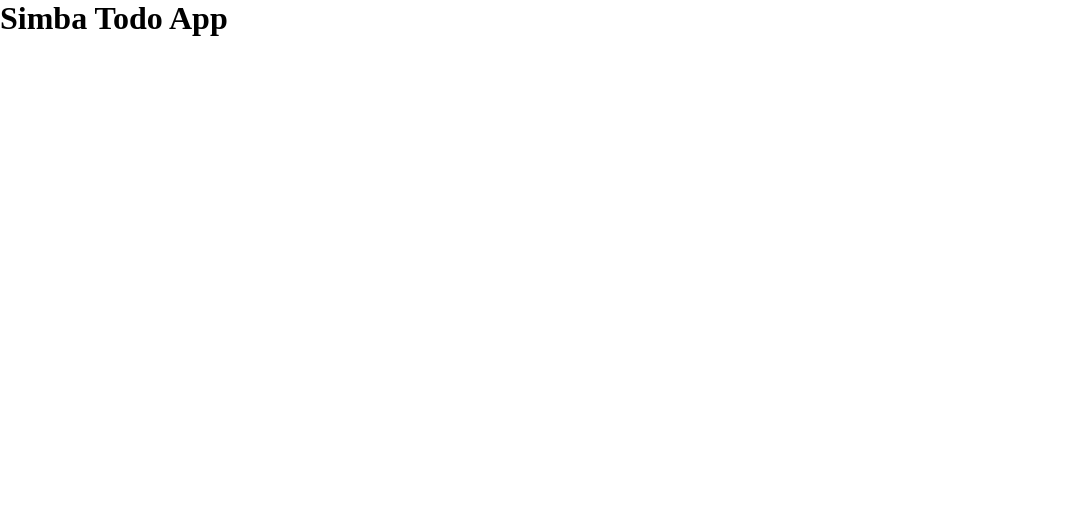
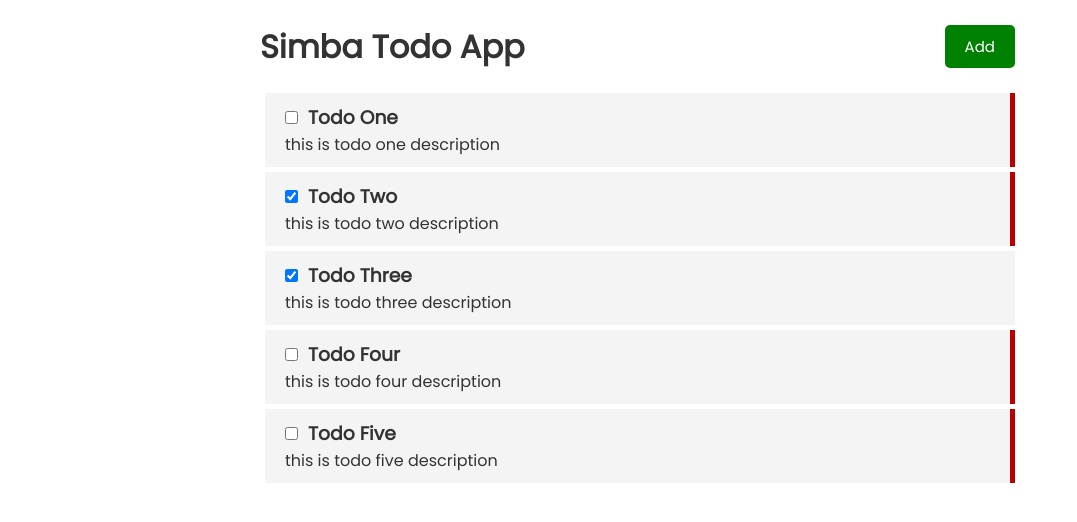
Before and after one commit to mxhdiqaim/simba-todo-app, a React (Create React App) app: page / in a window 1280 px wide. Shown: the top 522 px of the page, without its empty margins (0-1077 px from the left). Built offline with nearby package versions, Linux system fonts and the light colour scheme.

Commit message:
TodoIte added and styled

```diff
--- a/public/index.html
+++ b/public/index.html
@@ -10,34 +10,12 @@
       content="Web site created using create-react-app"
     />
     <link rel="apple-touch-icon" href="%PUBLIC_URL%/logo192.png" />
-    <!--
-      manifest.json provides metadata used when your web app is installed on a
-      user's mobile device or desktop. See https://developers.google.com/web/fundamentals/web-app-manifest/
-    -->
+
     <link rel="manifest" href="%PUBLIC_URL%/manifest.json" />
-    <!--
-      Notice the use of %PUBLIC_URL% in the tags above.
-      It will be replaced with the URL of the `public` folder during the build.
-      Only files inside the `public` folder can be referenced from the HTML.
-
-      Unlike "/favicon.ico" or "favicon.ico", "%PUBLIC_URL%/favicon.ico" will
-      work correctly both with client-side routing and a non-root public URL.
-      Learn how to configure a non-root public URL by running `npm run build`.
-    -->
-    <title>React App</title>
+    <title>Simba Todo App</title>
   </head>
   <body>
     <noscript>You need to enable JavaScript to run this app.</noscript>
     <div id="root"></div>
-    <!--
-      This HTML file is a template.
-      If you open it directly in the browser, you will see an empty page.
-
-      You can add webfonts, meta tags, or analytics to this file.
-      The build step will place the bundled scripts into the <body> tag.
-
-      To begin the development, run `npm start` or `yarn start`.
-      To create a production bundle, use `npm run build` or `yarn build`.
-    -->
   </body>
 </html>
--- a/src/App.css
+++ b/src/App.css
@@ -1,5 +1,116 @@
+@import url('https://fonts.googleapis.com/css2?family=Poppins:wght@300;400&display=swap');
+
 * {
+  box-sizing: border-box;
+  margin: 0;
   padding: 0;
-  margin: 0;
-  box-sizing: border-box;
 }
+
+body {
+  font-family: 'Poppins', sans-serif;
+  color: #333;
+}
+
+.container {
+  max-width: 800px;
+  margin: 0 auto;
+  overflow: auto;
+  min-height: 300px;
+  padding: 20px;
+}
+
+.header {
+  display: flex;
+  justify-content: space-between;
+  align-items: center;
+  margin-bottom: 20px;
+}
+
+.btn {
+  display: inline-block;
+  background: #000;
+  color: #fff;
+  border: none;
+  padding: 10px 20px;
+  margin: 5px;
+  border-radius: 5px;
+  cursor: pointer;
+  text-decoration: none;
+  font-size: 15px;
+  font-family: inherit;
+}
+
+.btn:focus {
+  outline: none;
+}
+
+.btn:active {
+  transform: scale(0.98);
+}
+
+.btn-block {
+  display: block;
+  width: 100%;
+}
+
+.todo {
+  background: #f4f4f4;
+  margin: 5px;
+  padding: 10px 20px;
+}
+
+/* .todo:hover {
+  background: blue;
+} */
+
+.todo.important {
+  border-right: 5px solid #b90000;
+}
+
+.todo h3 {
+  display: flex;
+  align-items: center;
+  justify-content: space-between;
+  text-transform: capitalize;
+  padding-left: 10px;
+}
+
+.add-form {
+  margin-bottom: 40px;
+}
+
+.form-control {
+  margin: 20px 0;
+}
+
+.form-control label {
+  display: block;
+}
+
+.form-control input {
+  width: 100%;
+  height: 40px;
+  margin: 5px;
+  padding: 3px 7px;
+  font-size: 17px;
+}
+
+.form-control-check {
+  display: flex;
+  align-items: center;
+  justify-content: space-between;
+}
+
+.form-control-check label {
+  flex: 1;
+}
+
+.form-control-check input {
+  flex: 2;
+  height: 20px;
+}
+
+footer {
+  margin-top: 30px;
+  text-align: center;
+}
--- a/src/App.js
+++ b/src/App.js
@@ -4,7 +4,6 @@ import TodoState from './context/todos/TodoState';
 import Home from './components/pages/Home';
 
 const App = () => {
-  console.log('Hello from App.js');
   return (
     <TodoState>
       <Home />
--- /dev/null
+++ b/src/components/layouts/Button.jsx
@@ -0,0 +1,25 @@
+import PropTypes from 'prop-types';
+
+const Button = ({ color, text, onClick }) => {
+  return (
+    <button
+      onClick={onClick}
+      style={{ backgroundColor: color }}
+      className='btn'>
+      {text}
+    </button>
+  );
+};
+
+Button.defaultProps = {
+  color: 'steelblue',
+};
+
+Button.propTypes = {
+  text: PropTypes.string,
+  color: PropTypes.string,
+  onClick: PropTypes.func,
+  style: PropTypes.array,
+};
+
+export default Button;
--- /dev/null
+++ b/src/components/layouts/Header.jsx
@@ -0,0 +1,25 @@
+import PropTypes from 'prop-types';
+import Button from './Button';
+
+const Header = ({ title, onAdd, showAdd }) => {
+  return (
+    <header className='header'>
+      <h1>{title}</h1>
+      <Button
+        color={showAdd ? 'red' : 'green'}
+        text={showAdd ? 'Close' : 'Add'}
+        onClick={onAdd}
+      />
+    </header>
+  );
+};
+
+Header.defaultProps = {
+  title: 'Simba Todo App',
+};
+
+Header.propTypes = {
+  title: PropTypes.string.isRequired,
+};
+
+export default Header;
--- /dev/null
+++ b/src/components/layouts/TodoItem.jsx
@@ -0,0 +1,27 @@
+import PropTypes from 'prop-types';
+const TodoItem = ({ todo }) => {
+  return (
+    <div className={`todo ${todo.important && 'important'}`}>
+      <div
+        style={{
+          display: 'flex',
+          alignItems: 'center',
+        }}>
+        <input
+          type='checkbox'
+          name='todo'
+          checked={todo.isCompleted}
+          style={{ cursor: 'pointer' }}
+        />
+        <h3>{todo.title} </h3>
+      </div>
+      <p>{todo.description}</p>
+    </div>
+  );
+};
+
+TodoItem.prototype = {
+  todo: PropTypes.object.isRequired,
+};
+
+export default TodoItem;
--- a/src/components/layouts/Todos.jsx
+++ b/src/components/layouts/Todos.jsx
@@ -1,11 +1,10 @@
-import React from 'react';
+import React, { useContext } from 'react';
+import TodoContext from '../../context/todos/todoContext';
+import TodoItem from './TodoItem';
 
 const Todos = () => {
-  return (
-    <div>
-      <h1>Todos</h1>
-    </div>
-  );
+  const { todos } = useContext(TodoContext);
+  return todos.map(todo => <TodoItem key={todo.id} todo={todo} />);
 };
 
 export default Todos;
--- a/src/components/pages/Home.jsx
+++ b/src/components/pages/Home.jsx
@@ -1,9 +1,12 @@
 import React from 'react';
+import Header from '../layouts/Header';
+import Todos from '../layouts/Todos';
 
 const Home = () => {
   return (
-    <div>
-      <h1>Simba Todo App</h1>
+    <div className='container'>
+      <Header />
+      <Todos />
     </div>
   );
 };
--- a/src/context/todos/TodoState.js
+++ b/src/context/todos/TodoState.js
@@ -12,45 +12,35 @@ const TodoState = props => {
         title: 'todo one',
         isCompleted: false,
         description: 'this is todo one description',
-        isImportant: true,
-        createdAt: 'date now',
-        updatedAt: 'date now',
+        important: true,
       },
       {
         id: 2,
         title: 'todo two',
         isCompleted: true,
         description: 'this is todo two description',
-        isImportant: true,
-        createdAt: 'date now',
-        updatedAt: 'date now',
+        important: true,
       },
       {
         id: 3,
         title: 'todo three',
         isCompleted: true,
         description: 'this is todo three description',
-        isImportant: false,
-        createdAt: 'date now',
-        updatedAt: 'date now',
+        important: false,
       },
       {
         id: 4,
         title: 'todo four',
         isCompleted: false,
         description: 'this is todo four description',
-        isImportant: true,
-        createdAt: 'date now',
-        updatedAt: 'date now',
+        important: true,
       },
       {
         id: 5,
         title: 'todo five',
         isCompleted: false,
         description: 'this is todo five description',
-        isImportant: true,
-        createdAt: 'date now',
-        updatedAt: 'date now',
+        important: true,
       },
     ],
     isLoading: false,
```
Also changed, not shown: src/components/layouts/Form.jsx (added, +11 -0 lines).
